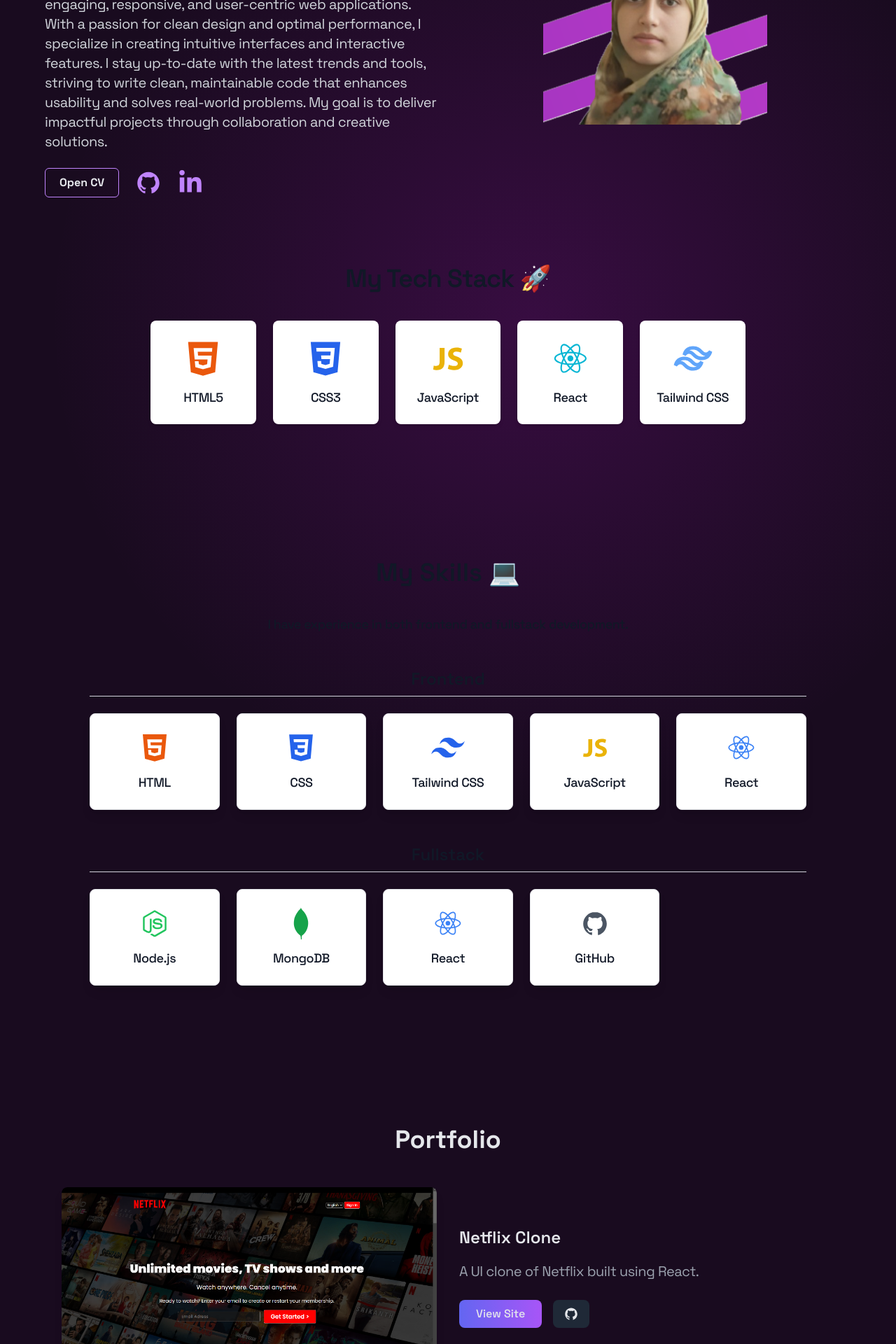
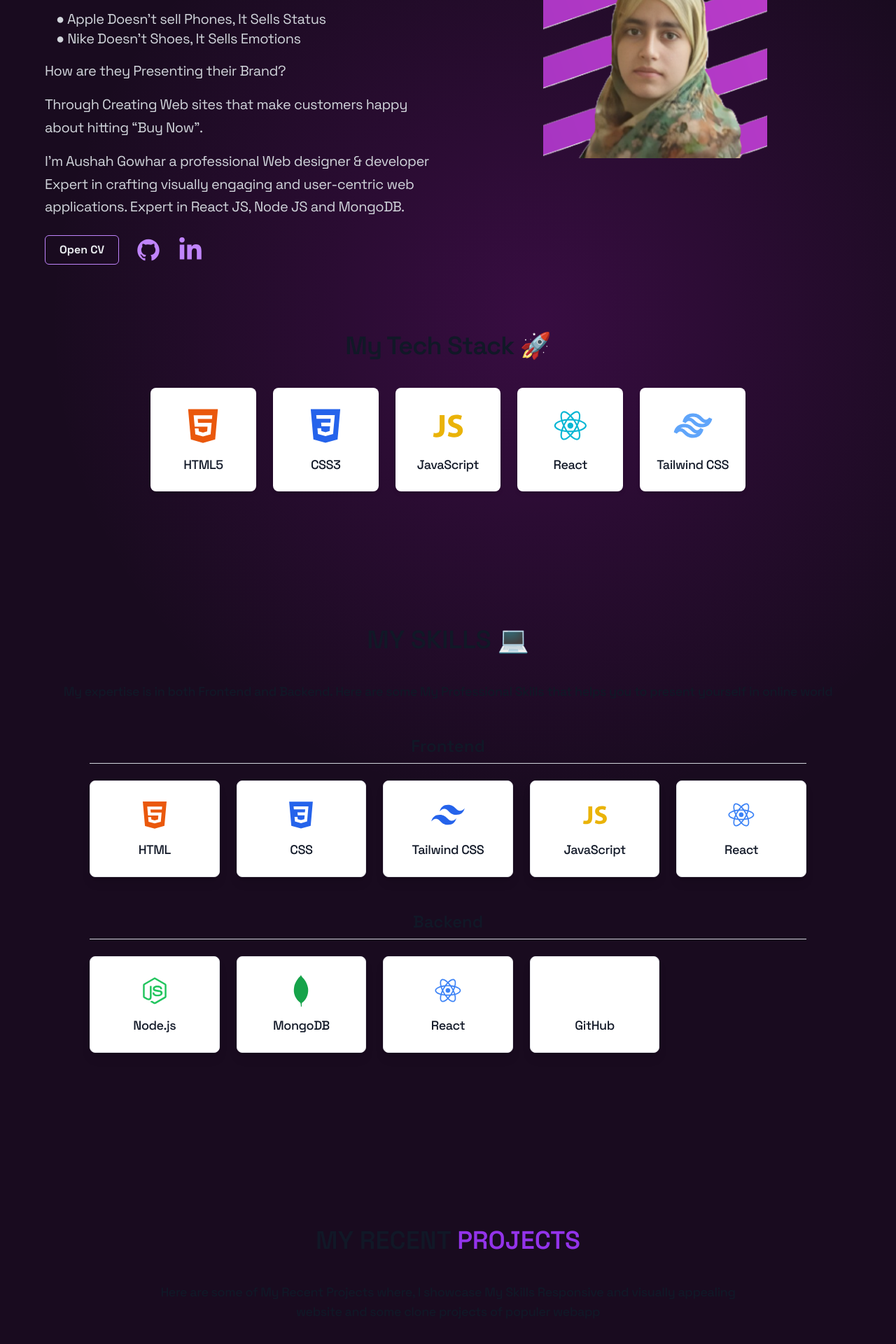
Before and after one commit to aushah1/portfolioo, a React (Vite) app: page / in a window 1280 px wide. Shown: the part 340-2260 px from the top of the page at 70% size. Built offline with nearby package versions, Linux system fonts and the light colour scheme.

Commit message:
Changed Content

```diff
--- a/src/components/Contact.jsx
+++ b/src/components/Contact.jsx
@@ -3,6 +3,8 @@
 import { motion } from "framer-motion";
 import Reveal from "./Reveal";
 import Swal from "sweetalert2";
+import { AiOutlineGithub } from "react-icons/ai";
+import { FaLinkedinIn } from "react-icons/fa";
 
 const Contact = () => {
   const [result, setResult] = React.useState("");
@@ -45,21 +47,32 @@
   return (
     <div className="px-6 max-w-[1000px] mx-auto md:my-12" id="contact">
       <Reveal>
+        <h3 className="text-4xl text-center font-semibold mb-5 text-white">
+          LET'S GET IN <span>TOUCH</span>
+        </h3>
         <div className="grid md:grid-cols-2 place-items-center">
           <div>
-            <div className="text-gray-300 my-3">
-              <h3 className="text-4xl font-semibold mb-5">
-                About <span>Me</span>
-              </h3>
+            <div className="text-gray-300 my-3 flex items-start justify-center gap-4 flex-col">
               <p className="text-justify leading-7 w-11/12 mx-auto">
-                I'm a frontend web developer passionate about crafting visually
-                engaging, responsive, and user-centric web applications. I
-                specialize in intuitive interfaces, interactive features, and
-                clean, maintainable code that enhances usability and solves
-                real-world problems. I stay updated with the latest trends to
-                deliver impactful projects through collaboration and creative
-                solutions.
+                You can contact me directly, visit my github and connect with me
+                on LinkedIn
               </p>
+              <p className="text-justify leading-7 w-11/12 mx-auto">
+                Feel free to Message me and work Together!
+              </p>
+              <div className="flex gap-6 flex-row text-3xl md:text-3xl text-purple-400 z-20 text-justify leading-7 w-11/12 mx-auto">
+                <motion.a
+                  whileHover={{ scale: 1.2 }}
+                  href="https://github.com/aushah1">
+                  <AiOutlineGithub />
+                </motion.a>
+
+                <motion.a
+                  whileHover={{ scale: 1.2 }}
+                  href="https://www.linkedin.com/in/aushahgw">
+                  <FaLinkedinIn />
+                </motion.a>
+              </div>
             </div>
 
             <div className="flex mt-10 items-center gap-7">
--- a/src/components/Hero.jsx
+++ b/src/components/Hero.jsx
@@ -56,15 +56,25 @@
             whileInView={{ opacity: 1 }}
             viewport={{ once: true }}
             transition={{ duration: 1, delay: 1 }}
-            className="text-gray-300 md:text-xl text-lg mb-6">
-            I'm a frontend web developer focused on crafting visually engaging,
-            responsive, and user-centric web applications. With a passion for
-            clean design and optimal performance, I specialize in creating
-            intuitive interfaces and interactive features. I stay up-to-date
-            with the latest trends and tools, striving to write clean,
-            maintainable code that enhances usability and solves real-world
-            problems. My goal is to deliver impactful projects through
-            collaboration and creative solutions.
+            className="text-gray-300 md:text-xl text-lg mb-6 flex flex-col  gap-4">
+            <p>Do you know what’s the #1 Hack that Top Brands do? </p>
+
+            <ul className="pl-4">
+              <li>● Apple Doesn't sell Phones, It Sells Status</li>
+              <li>● Nike Doesn’t Shoes, It Sells Emotions</li>
+            </ul>
+
+            <p>How are they Presenting their Brand?</p>
+            <p>
+              Through Creating Web sites that make customers happy about hitting
+              “Buy Now”.
+            </p>
+            <p>
+              {" "}
+              I’m Aushah Gowhar a professional Web designer & developer Expert
+              in crafting visually engaging and user-centric web applications.
+              Expert in React JS, Node JS and MongoDB.
+            </p>
           </motion.p>
 
           <motion.div
--- a/src/components/Navbar.jsx
+++ b/src/components/Navbar.jsx
@@ -52,8 +52,8 @@
             </Link>
           </li>
           <li>
-            <Link to="portfolio" smooth={true} offset={50} duration={500}>
-              Portfolio
+            <Link to="projects" smooth={true} offset={50} duration={500}>
+              Projects
             </Link>
           </li>
           <li>
@@ -90,12 +90,12 @@
             </li>
             <li>
               <Link
-                to="portfolio"
+                to="projects"
                 onClick={closeNav}
                 smooth={true}
                 offset={50}
                 duration={500}>
-                Portfolio
+                Projects
               </Link>
             </li>
             <li>
--- a/src/components/Portfolio.jsx
+++ b/src/components/Portfolio.jsx
@@ -57,15 +57,31 @@
 
 const Portfolio = () => {
   return (
-    <div className="mx-auto p-6 md:my-20" id="portfolio">
+    <div className="mx-auto p-6 md:my-20" id="projects">
       {/* Section Title */}
-      <motion.h2
-        className="text-4xl font-extrabold text-gray-200 text-center mb-12"
-        initial={{ opacity: 0, y: -30 }}
-        animate={{ opacity: 1, y: 0 }}
-        transition={{ duration: 0.8 }}>
-        Portfolio
-      </motion.h2>
+      <motion.div
+        initial={{ opacity: 0, y: 50 }}
+        whileInView={{ opacity: 1, y: 0 }}
+        viewport={{ once: true }}
+        transition={{ duration: 1, ease: "easeOut" }}
+        className="flex flex-col items-center justify-center py-12">
+        <motion.h2
+          initial={{ opacity: 0, y: 20 }}
+          whileInView={{ opacity: 1, y: 0 }}
+          transition={{ duration: 1, delay: 0.3, ease: "easeOut" }}
+          className="text-gray-900 dark:text-gray-100 font-semibold text-3xl sm:text-4xl mb-10 text-center">
+          MY RECENT <span>PROJECTS</span>
+        </motion.h2>
+        <motion.p
+          initial={{ opacity: 0, y: 20 }}
+          whileInView={{ opacity: 1, y: 0 }}
+          transition={{ duration: 1, delay: 0.5, ease: "easeOut" }}
+          className="text-gray-900 dark:text-gray-100 font-medium text-lg text-center w-full lg:w-3/4">
+          Here are some of My Recent Projects where, I showcase My Skills
+          Responsive and visually appealing website and some clone projects of
+          populer webapp
+        </motion.p>
+      </motion.div>
 
       {projects.map((project, index) => (
         <motion.div
--- a/src/components/Skills.jsx
+++ b/src/components/Skills.jsx
@@ -29,12 +29,12 @@
     ],
   },
   {
-    category: "Fullstack",
+    category: "Backend",
     technologies: [
       { name: "Node.js", icon: <DiNodejsSmall className="text-green-500" /> },
       { name: "MongoDB", icon: <DiMongodb className="text-green-600" /> },
       { name: "React", icon: <DiReact className="text-blue-500" /> },
-      { name: "GitHub", icon: <DiGithubBadge className="text-gray-600" /> },
+      { name: "GitHub", icon: <DiGithubBadge className="text-white" /> },
     ],
   },
 ];
@@ -56,14 +56,15 @@
           whileInView={{ opacity: 1, y: 0 }}
           transition={{ duration: 1, delay: 0.3, ease: "easeOut" }}
           className="text-gray-900 dark:text-gray-100 font-semibold text-3xl sm:text-4xl mb-10 text-center">
-          My Skills 💻
+          MY SKILLS 💻
         </motion.h2>
         <motion.p
           initial={{ opacity: 0, y: 20 }}
           whileInView={{ opacity: 1, y: 0 }}
           transition={{ duration: 1, delay: 0.5, ease: "easeOut" }}
           className="text-gray-900 dark:text-gray-100 font-medium text-lg text-center">
-          I have experience in both frontend and fullstack development.
+          My expertise is in both Frontend and Backend. Here are some My
+          Professional Skills that helps you to present yourself in online world
         </motion.p>
       </motion.div>
 
```
